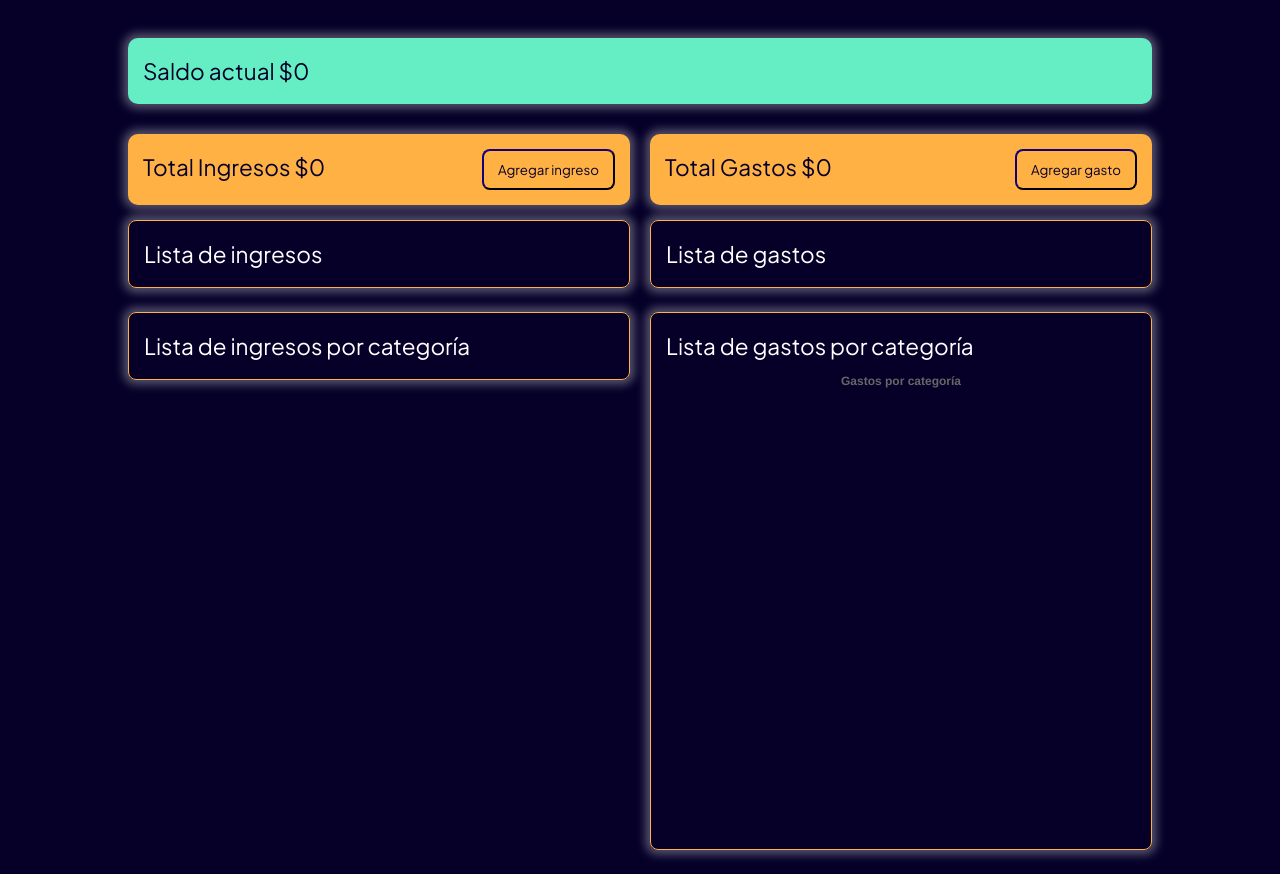
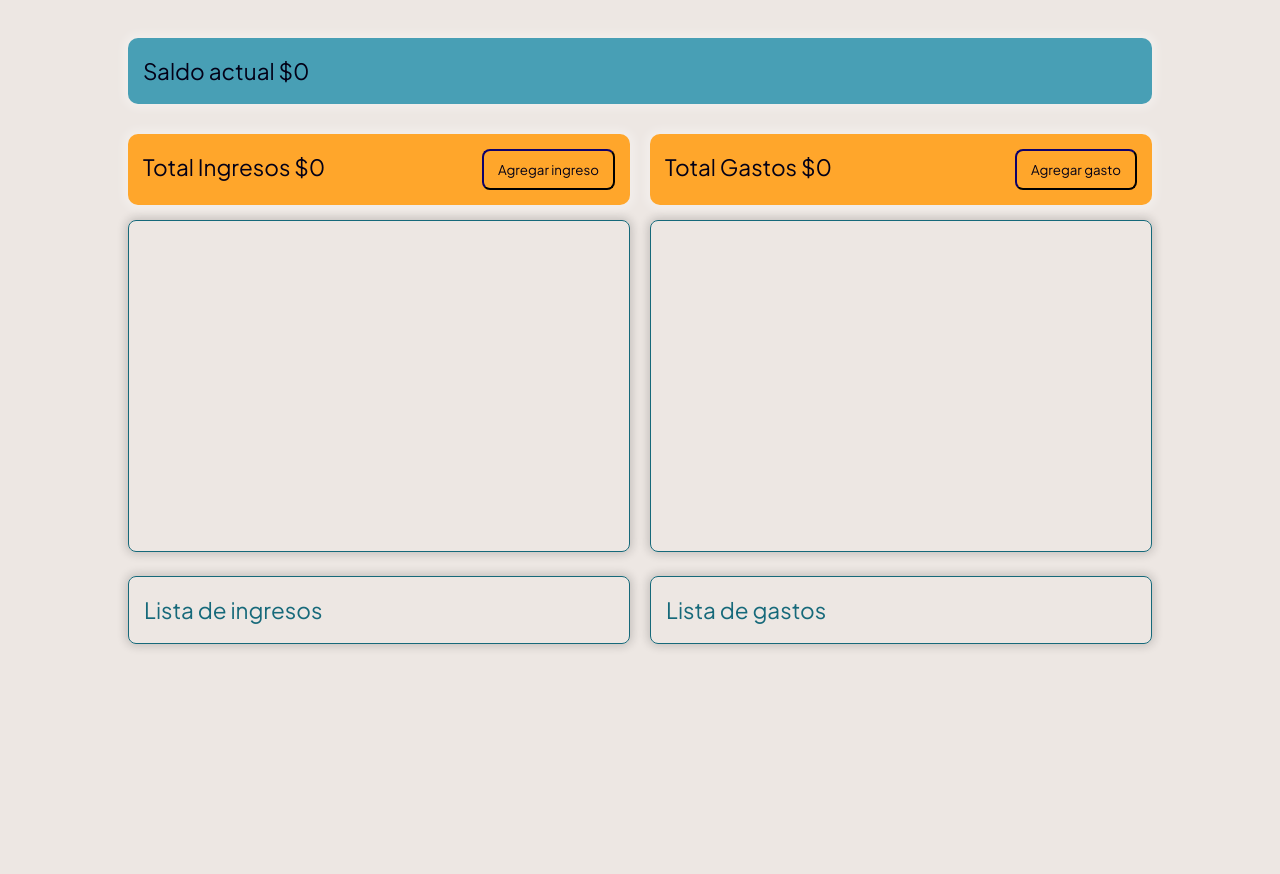
Before and after one commit to camizalcman/gestor-de-finanzas, a Vue app: page / in a window 1280 px wide. After the commit the page ends 800 px from the top, so only its background shows below. Built offline with nearby package versions, Linux system fonts and the light colour scheme.

Commit message:
Cambios en la estética

```diff
--- a/src/App.vue
+++ b/src/App.vue
@@ -132,7 +132,7 @@
   //Creo un array de colores para cada categoría
   //La función recibe cuántos colores necesito
   function generarColores(n) {
-    const paleta = ['#36A2EB','#FF6384','#FFCE56','#4BC0C0','#9966FF','#FF9F40','#C9CBCF','#8AC926','#FF006E','#8338EC']
+    const paleta = ["#82c0cc","#E76F51","#264653","#F4A261","#8AB17D","#E9C46A","#A8DADC","#457B9D","#FFB4A2","#6D6875"];
     //Tomo los primeros n colores de la paleta
     return paleta.slice(0, n)
   }
@@ -154,9 +154,39 @@
   //Visualización del gráfico
   const gastosTortaOptions = {
     responsive: true,
+    maintainAspectRatio: false,
     plugins: {
       legend: { position: 'bottom' },
-      title: { display: true, text: 'Gastos por categoría' }
+    }
+  }
+
+  //Gráfico ingresos
+  function generarColoresIng(n) {
+    const paleta = ["#FFB4A2", "#83c5be", "#457B9D", "#E76F51","#F4A261","#8AB17D"];
+    //Tomo los primeros n colores de la paleta
+    return paleta.slice(0, n)
+  }
+
+  //Datos del gráfico de torta usando ingresosPorCat
+  //Esto crea un objeto con la forma que Chart.js espera.
+  const ingresosTortaData = computed(() => ({
+    labels: ingresosPorCat.value.map(item => item.categoria), //toma el array gastosPorCat y devuelve un nuevo array solo con los nombres de las categorías.
+
+    //este es un array que Chart.js usa para cada "serie" de datos.
+    datasets: [
+      {
+        data: ingresosPorCat.value.map(item => item.total), //toma el array gastosPorCat y devuelve un nuevo array solo con los totales de las categorías. Definen el tamaño de cada porción
+        backgroundColor: generarColoresIng(ingresosPorCat.value.length)//le paso como parámetro la cant de categorías
+      }
+    ]
+  }))
+
+  //Visualización del gráfico
+  const ingresosTortaOptions = {
+    responsive: true,
+    maintainAspectRatio: false,
+    plugins: {
+      legend: { position: 'bottom' },
     }
   }
 
@@ -177,6 +207,17 @@
           <button class="button" @click="abrirModal('Ingreso')">Agregar ingreso</button>
         </div>
 
+        <div class="contGrafico w100">
+          <div style="width: 80%; height: 80%;">
+            <Pie :data="ingresosTortaData" :options="ingresosTortaOptions" />
+          </div>
+            <ul>
+              <li v-for="(item, indice) in ingresosPorCat" :key="indice">
+                {{ item.categoria }}: ${{ item.total }} - {{ Math.round(item.porcentaje) }}%
+              </li>
+            </ul>
+        </div>
+
         <div class="lista">
           <h2>Lista de ingresos</h2>
           <ul>
@@ -187,14 +228,6 @@
           </ul>
         </div>
 
-        <div class="lista">
-          <h2>Lista de ingresos por categoría</h2>
-            <ul>
-              <li v-for="(item, indice) in ingresosPorCat" :key="indice">
-                {{ item.categoria }}: ${{ item.total }} - {{ Math.round(item.porcentaje) }}%
-              </li>
-            </ul>
-        </div>
       </div>
 
       <!--GASTOS-->
@@ -203,6 +236,17 @@
           <h2>Total Gastos ${{ totalGastos }}</h2>
           <!-- Cuando se hace click, abrimos el modal con tipo 'Gasto' -->
           <button class="button" @click="abrirModal('Gasto')">Agregar gasto</button>
+        </div>
+
+        <div class="contGrafico w100">
+          <div style="width: 80%; height: 80%;">
+            <Pie :data="gastosTortaData" :options="gastosTortaOptions" />
+          </div>
+            <ul>
+              <li v-for="(item, indice) in gastosPorCat" :key="indice">
+                {{ item.categoria }}: ${{ item.total }} - {{ Math.round(item.porcentaje) }}%
+              </li>
+            </ul>
         </div>
 
         <div class="lista">
@@ -215,15 +259,6 @@
           </ul>
         </div>
 
-        <div class="lista">
-          <h2>Lista de gastos por categoría</h2>
-          <Pie :data="gastosTortaData" :options="gastosTortaOptions" />
-            <ul>
-              <li v-for="(item, indice) in gastosPorCat" :key="indice">
-                {{ item.categoria }}: ${{ item.total }} - {{ Math.round(item.porcentaje) }}%
-              </li>
-            </ul>
-        </div>
       </div>
     </section>
 
@@ -267,13 +302,26 @@
   padding-top: 2.5em;
 }
 
+.contGrafico{
+  display: flex;
+  justify-content: center;
+  align-items: center;
+  flex-direction: column;
+  border: thin solid #16697a;
+  box-shadow: 0 0 10px 2px rgba(29, 29, 29, 0.2);
+  border-radius: 8px;
+  padding: 1em;
+  color:#16697a;
+  font-family: "Plus Jakarta Sans", sans-serif;
+  margin-bottom: 1.6em;
+}
 
 .contSaldo{
-  background-color: #65EEC3;
+  background-color:#489fb5;
   box-shadow: 0 0 8px 5px rgba(255, 255, 255, 0.3);
   border-radius: 10px;
   padding: 1em;
-  color:#060028;
+  color:#030017;
   margin-bottom: 2em;
   font-family: "Plus Jakarta Sans", sans-serif;
   font-weight: 800;
@@ -290,11 +338,11 @@ main {
 }
 
 .contTotales{
-  background-color: #FFB143;
+  background-color: #ffa62b;
   box-shadow: 0 0 8px 5px rgba(255, 255, 255, 0.3);
   border-radius: 10px;
   padding: 1em;
-  color:#060028;
+  color:#030017;
   margin-bottom: 1em;
   font-family: "Plus Jakarta Sans", sans-serif;
   font-weight: 700;
@@ -305,19 +353,19 @@ main {
 .button{
   padding: 10px 14px;
   border-radius: 8px;
-  border-color: #060028;
-  background: #FFB143;
+  border-color: #030017;
+  background: #ffa62b;
   cursor: pointer;
-  color: #060028;
+  color:#030017;
   font-family: "Plus Jakarta Sans", sans-serif;
 }
 
 .lista{
-  border: thin solid #FFB143;
-  box-shadow: 0 0 8px 5px rgba(255, 255, 255, 0.3);
+  border: thin solid #16697a;
+  box-shadow: 0 0 10px 2px rgba(29, 29, 29, 0.2);
   border-radius: 8px;
   padding: 1em;
-  color: white;
+  color:#16697a;
   font-family: "Plus Jakarta Sans", sans-serif;
   margin-bottom: 1.6em;
 }
--- a/src/assets/main.css
+++ b/src/assets/main.css
@@ -9,7 +9,7 @@
 html, body {
   width: 100%;
   min-height: 100vh;
-  background-color: #060028; /* fondo global */
+  background-color:#ede7e3; /* fondo global */
 }
 
 #app {
```
